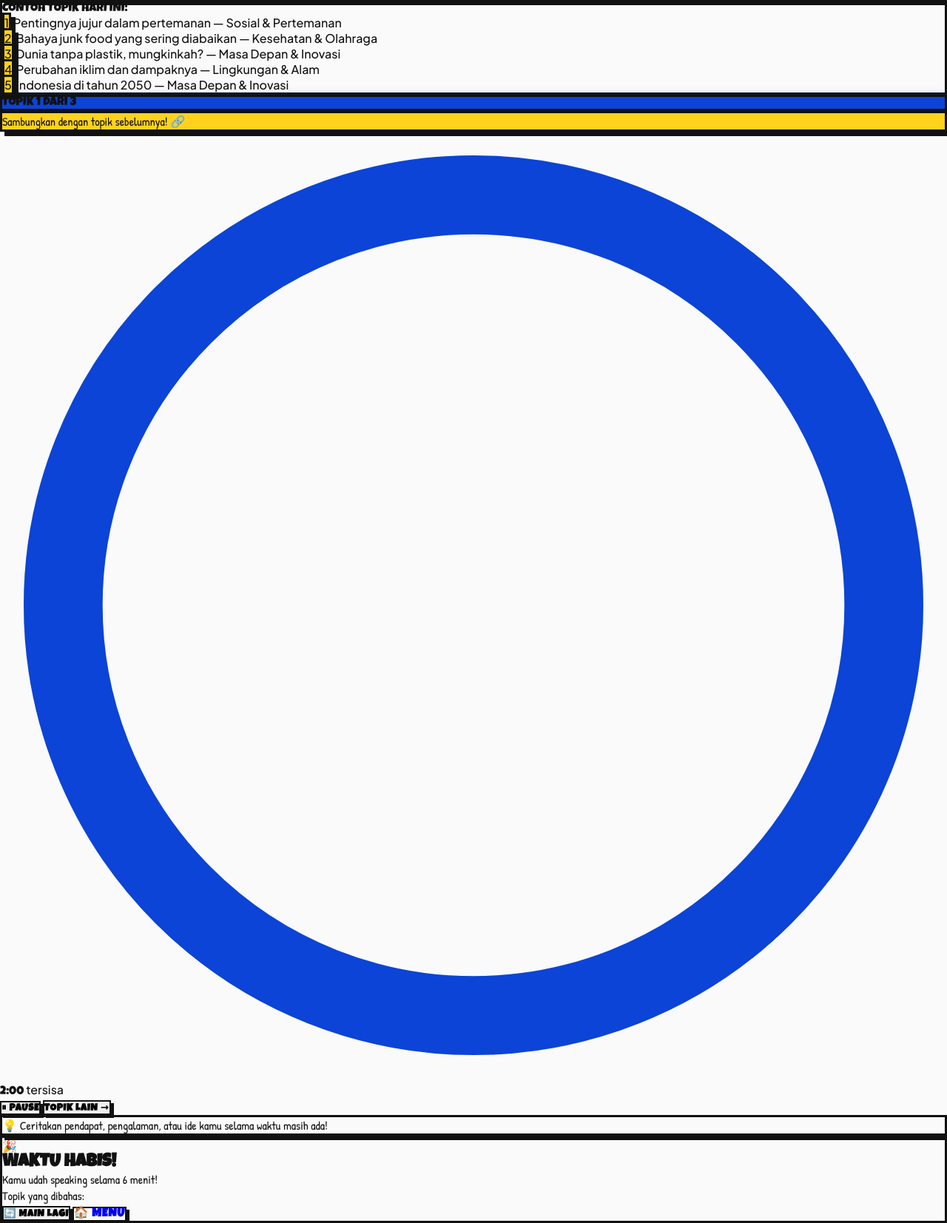
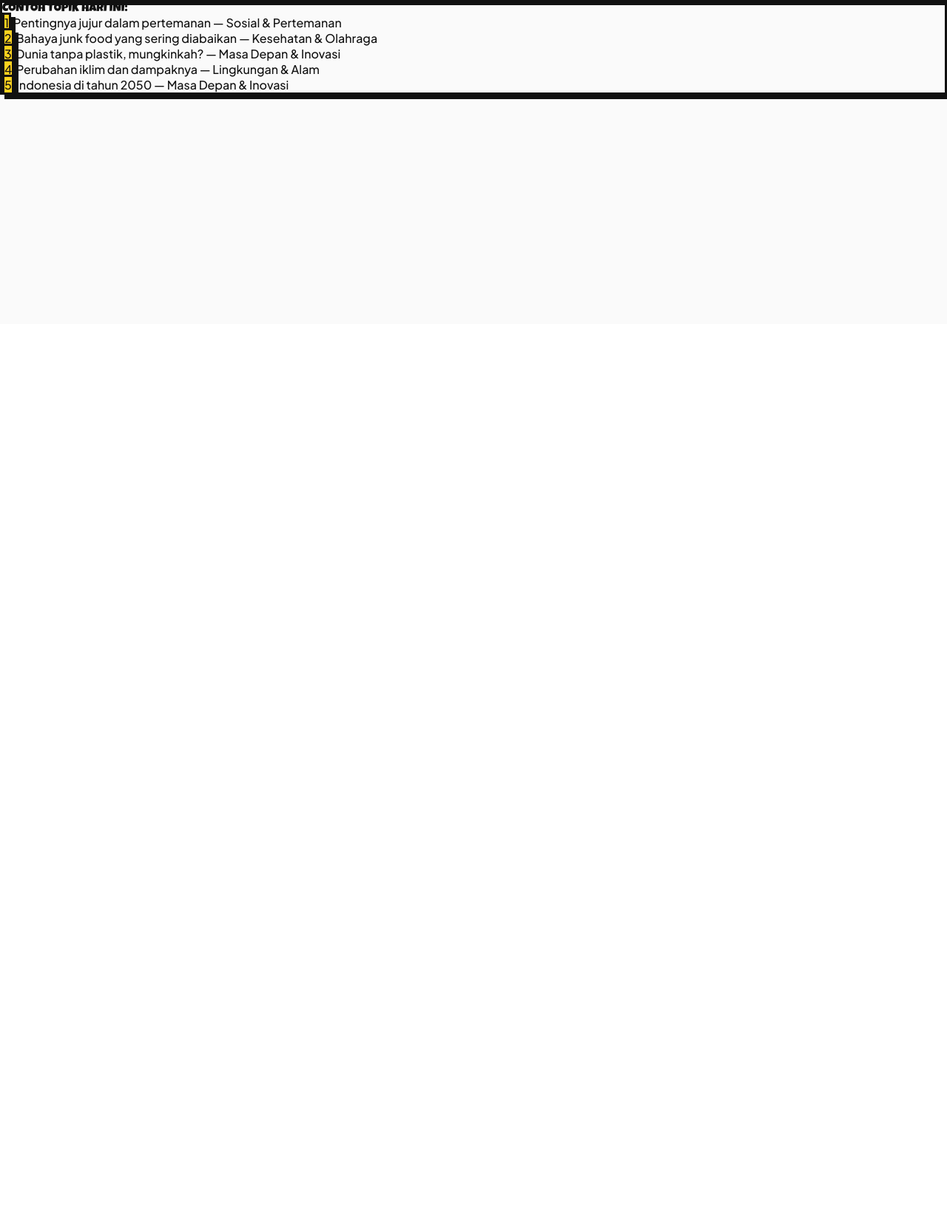
Before and after one commit to Rapip-NA/Game, a Laravel app: page /speaking in a window 1280 px wide. Shown: the part 362-2015 px from the top of the page at 74% size. After the commit the page ends 496 px from the top, so only its background shows below. Run offline with Laravel 12, Linux system fonts and the light colour scheme.

Commit message:
fix(speaking): add .hidden CSS rule so state switching works without Tailwind CDN

```diff
--- a/resources/views/games/speaking.blade.php
+++ b/resources/views/games/speaking.blade.php
@@ -28,6 +28,8 @@
       --paper: #FAFAFA;
       --white: #FFFFFF;
     }
+
+    .hidden { display: none !important; }
 
     * { box-sizing: border-box; margin: 0; padding: 0; }
 
```
